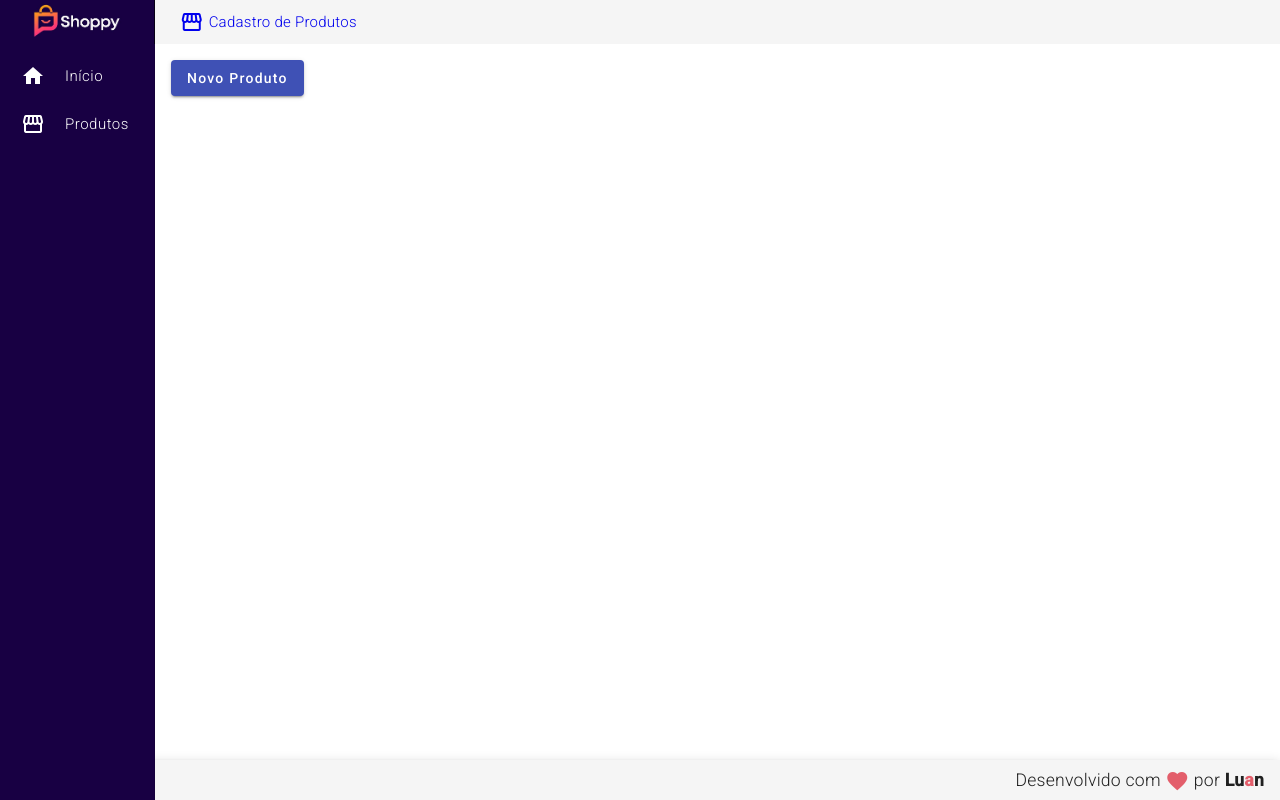
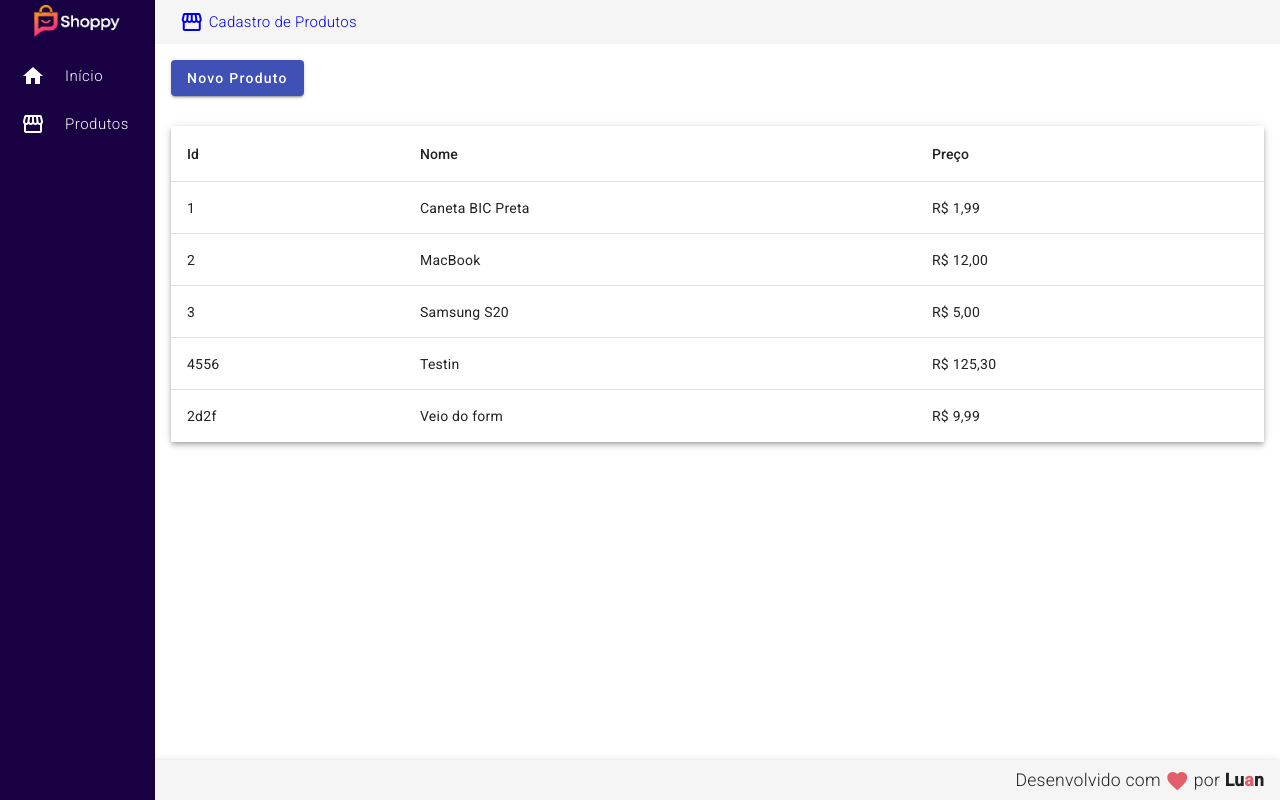
Before and after one commit to LuanAlba/FrontCrudProdutos, an Angular app: page /produtos in a window 1280 px wide. Built offline with nearby package versions, Linux system fonts and the light colour scheme; data requests are answered from the project's data file.

Commit message:
Componente de read e exibição da tabela dos dados inseridos no banco (db.json)

```diff
--- a/src/app/app.module.ts
+++ b/src/app/app.module.ts
@@ -1,7 +1,7 @@
 import { AppRoutingModule } from './app-routing.module';
 import { AppComponent } from './app.component';
 
-import { NgModule } from '@angular/core';
+import { NgModule, LOCALE_ID } from '@angular/core';
 import { BrowserModule } from '@angular/platform-browser';
 import { BrowserAnimationsModule } from '@angular/platform-browser/animations';
 import { MatToolbarModule} from '@angular/material/toolbar';
@@ -14,6 +14,8 @@ import { HttpClientModule } from '@angular/common/http'
 import { FormsModule } from '@angular/forms';
 import { MatFormFieldModule } from '@angular/material/form-field';
 import { MatInputModule } from '@angular/material/input';
+import { registerLocaleData } from '@angular/common';
+import localePt from '@angular/common/locales/pt';
 
 import { HeaderComponent } from './components/template/header/header.component';
 import { FooterComponent } from './components/template/footer/footer.component';
@@ -21,7 +23,14 @@ import { NavComponent } from './components/template/nav/nav.component';
 import { HomeComponent } from './components/views/home/home.component';
 import { ProdutosComponent } from './components/views/produtos/produtos.component';
 import { CriarProdutoComponent } from './components/produto/criar-produto/criar-produto.component';
+import { ObterProdutoComponent } from './components/produto/obter-produto/obter-produto.component';
+import { ObterProduto2Component } from './components/produto/obter-produto2/obter-produto2.component';
+import { MatTableModule } from '@angular/material/table';
+import { MatPaginatorModule } from '@angular/material/paginator';
+import { MatSortModule } from '@angular/material/sort';
 
+
+registerLocaleData(localePt);
 @NgModule({
   declarations: [
     AppComponent,
@@ -30,7 +39,9 @@ import { CriarProdutoComponent } from './components/produto/criar-produto/criar-
     NavComponent,
     HomeComponent,
     ProdutosComponent,
-    CriarProdutoComponent
+    CriarProdutoComponent,
+    ObterProdutoComponent,
+    ObterProduto2Component
   ],
   imports: [
     BrowserModule,
@@ -46,8 +57,16 @@ import { CriarProdutoComponent } from './components/produto/criar-produto/criar-
     FormsModule,
     MatFormFieldModule,
     MatInputModule,
+    MatTableModule,
+    MatPaginatorModule,
+    MatSortModule,
   ],
-  providers: [],
+
+  providers: [{
+    provide: LOCALE_ID,
+    useValue: 'pt-BR'
+  }],
+
   bootstrap: [AppComponent]
 })
 export class AppModule { }
--- /dev/null
+++ b/src/app/components/produto/obter-produto/obter-produto.component.css
@@ -0,0 +1,15 @@
+table {
+    width: 100%;
+}
+
+.edit {
+    margin-right: 10px;
+}
+
+.edit > i {
+    color: #d9cd26;
+}
+
+.delete > i {
+    color: #e35e6b;
+}
--- /dev/null
+++ b/src/app/components/produto/obter-produto/obter-produto.component.html
@@ -0,0 +1,46 @@
+<!-- <ul>
+    <li *ngFor="let produto of produtos">
+        {{produto.nome}}
+    </li>
+</ul> -->
+<div class="mat-elevation-z4">
+    <table mat-table [dataSource]="produtos">
+      <!-- Id Column -->
+      <ng-container matColumnDef="id">
+        <th mat-header-cell *matHeaderCellDef>Id</th>
+        <td mat-cell *matCellDef="let row">{{row.id}}</td>
+      </ng-container>
+
+      <!-- Name Column -->
+      <ng-container matColumnDef="nome">
+        <th mat-header-cell *matHeaderCellDef>Nome</th>
+        <td mat-cell *matCellDef="let row">{{row.nome}}</td>
+      </ng-container>
+
+      <!-- Price Column -->
+      <ng-container matColumnDef="preco">
+        <th mat-header-cell *matHeaderCellDef>Preço</th>
+        <td mat-cell *matCellDef="let row">{{ row.preco | currency: 'BRL' }}</td>
+      </ng-container>
+
+      <!-- Action Column -->
+      <!-- <ng-container matColumnDef="action">
+        <th mat-header-cell *matHeaderCellDef>Ações</th>
+        <td mat-cell *matCellDef="let row">
+            <a routerLink="/products/update/{{ row.id }}" class="edit">
+                <i class="material-icons">
+                    edit
+                </i>
+            </a>
+            <a routerLink="/products/delete/{{ row.id }}" class="delete">
+                <i class="material-icons">
+                    delete
+                </i>
+            </a>
+        </td>
+      </ng-container> -->
+
+      <tr mat-header-row *matHeaderRowDef="displayedColumns"></tr>
+      <tr mat-row *matRowDef="let row; columns: displayedColumns;"></tr>
+    </table>
+  </div>
--- /dev/null
+++ b/src/app/components/produto/obter-produto/obter-produto.component.ts
@@ -0,0 +1,23 @@
+import { Component, OnInit } from '@angular/core';
+import { Produto } from '../produto.model';
+import { ProdutoService } from '../produto.service';
+
+@Component({
+  selector: 'app-obter-produto',
+  templateUrl: './obter-produto.component.html',
+  styleUrls: ['./obter-produto.component.css']
+})
+export class ObterProdutoComponent implements OnInit {
+
+  produtos: Produto[]
+  displayedColumns = ['id', 'nome', 'preco'];
+
+  constructor(private produtoService: ProdutoService) {}
+
+  ngOnInit(): void {
+    this.produtoService.read().subscribe(produtos => {
+      this.produtos = produtos
+    })
+  }
+
+}
--- a/src/app/components/produto/produto.service.ts
+++ b/src/app/components/produto/produto.service.ts
@@ -27,4 +27,9 @@ export class ProdutoService {
   create(produto: Produto): Observable<Produto> {
     return this.http.post<Produto>(this.baseUrl, produto)
   }
+
+  read(): Observable<Produto[]> {
+    return this.http.get<Produto[]>(this.baseUrl)
+  }
+
 }
--- a/src/app/components/views/produtos/produtos.component.css
+++ b/src/app/components/views/produtos/produtos.component.css
@@ -0,0 +1,3 @@
+button {
+    margin-bottom: 30px;
+}
--- a/src/app/components/views/produtos/produtos.component.html
+++ b/src/app/components/views/produtos/produtos.component.html
@@ -3,4 +3,5 @@
     Novo Produto
 </button>
 
-<!-- <app-product-read></app-product-read> -->
+<app-obter-produto></app-obter-produto>
+<!-- <app-obter-produto2></app-obter-produto2> -->
--- a/tsconfig.json
+++ b/tsconfig.json
@@ -19,6 +19,7 @@
     "target": "ES2022",
     "module": "ES2022",
     "useDefineForClassFields": false,
+    "strictPropertyInitialization": false,
     "lib": [
       "ES2022",
       "dom"
```
